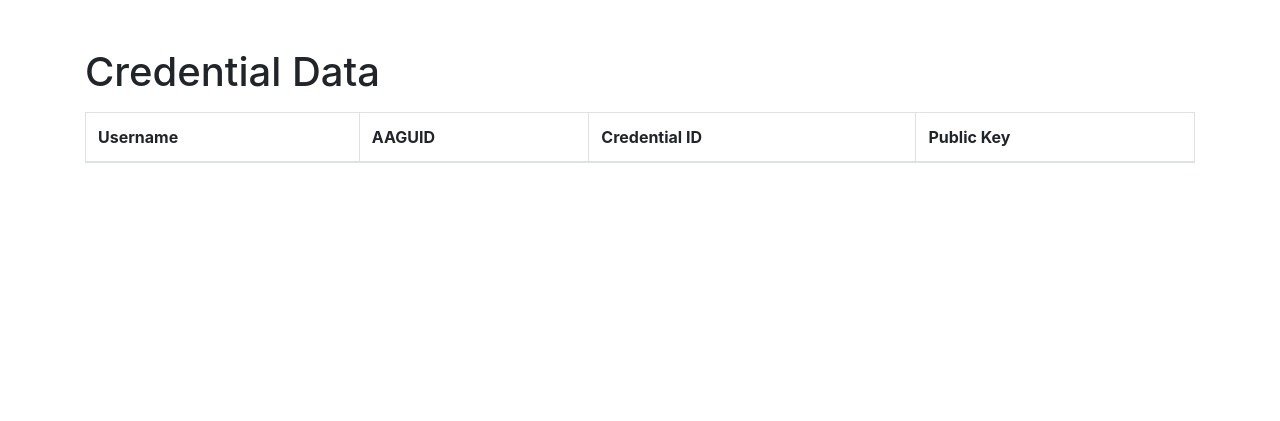
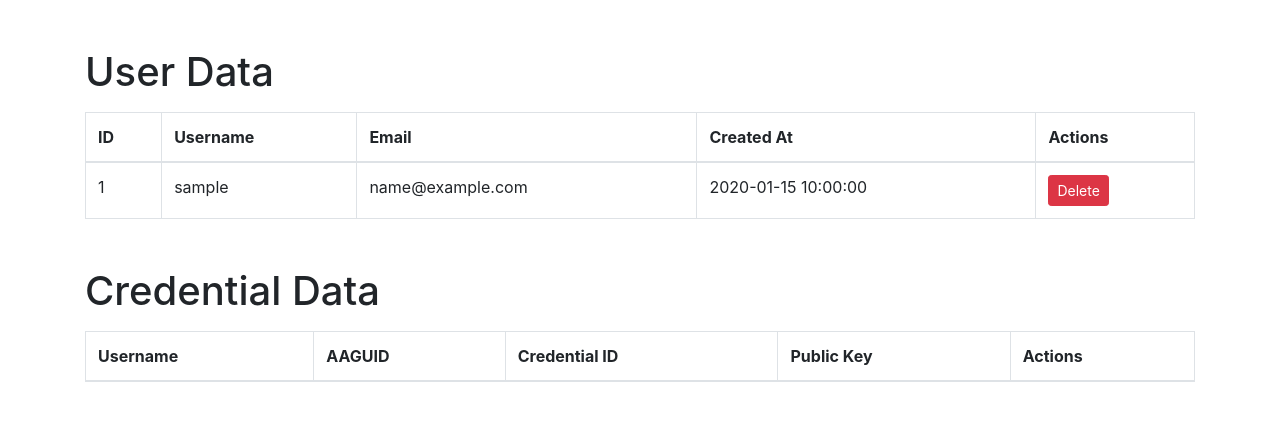
Before and after one commit to dizzysoup/non_web_protocal_zta, a Flask app: page / in a window 1280 px wide. Shown: the top 421 px of the page. Run offline with Flask 3, Linux system fonts and the light colour scheme; tables that the repository leaves empty hold one stand-in row (values such as "Sample post"); lists and menus that the app fills with data are empty; parts of the project's set-up code (start-up, migrations or seed data) failed here and were passed over; some libraries are stand-ins or nearby versions.

Commit message:
登入流程完成 pdp

```diff
--- a/PDP/fido2_server/app.py
+++ b/PDP/fido2_server/app.py
@@ -1,7 +1,9 @@
-from flask import Flask, jsonify, request , render_template
+from flask import Flask, jsonify, request , render_template, redirect , url_for
 from fido2.server import Fido2Server
 from dotenv import load_dotenv
-from fido2.webauthn import CollectedClientData , AttestationObject , AttestedCredentialData , AuthenticatorData
+from fido2.webauthn import CollectedClientData , AttestationObject , AttestedCredentialData , AuthenticatorData,Aaguid , PublicKeyCredentialDescriptor
+import fido2.cbor as cbor
+from transfer import credential_descriptor_transfer ,credential_descriptor_transfer_2
 from enum import Enum
 import logging
 import base64
@@ -10,7 +12,7 @@ import jwt
 import os
 from datetime import datetime , timedelta , timezone
 import mysql.connector
-from mysql.connector import errorcode
+
 
 app = Flask(__name__)
 app.secret_key = 'supersecretkey'
@@ -38,7 +40,7 @@ def handle_fido2_request():
     if username:
         with cnx.cursor() as cursor:
             # 查詢用戶資料
-            sql = "SELECT AAGUID, CredentialID, PublicKey FROM Users WHERE Username = %s"
+            sql = "SELECT aaguid, credential_id, public_key FROM credentialData WHERE username = %s"
             cursor.execute(sql, (username,))
             result = cursor.fetchone()
 
@@ -67,10 +69,13 @@ def home():
     cursor.execute(query)
     credentials = cursor.fetchall()
 
+    query = cursor.execute("SELECT * FROM users ")
+    users = cursor.fetchall()
+
     cursor.close()
     cnx.close()
 
-    return render_template('credentials.html', credentials=credentials)
+    return render_template('credentials.html', credentials=credentials, users=users)
 
 
 
@@ -88,6 +93,15 @@ def custom_serializer(obj):
     if isinstance(obj, Enum):
         return obj.value
     raise TypeError(f"Type {type(obj)} not serializable")
+
+def serialize_bytes(obj):
+    if isinstance(obj, bytes):
+        return base64.b64encode(obj).decode('utf-8')  # 將字節數據轉換為 base64 編碼的字符串
+    if isinstance(obj, dict):
+        return {k: serialize_bytes(v) for k, v in obj.items()}
+    if isinstance(obj, list):
+        return [serialize_bytes(v) for v in obj]
+    return obj
 
 # 生成JWT
 def generate_token(state , username):
@@ -107,6 +121,28 @@ def verify_token(token):
         return None
     except jwt.InvalidAudienceError:
         return None
+
+@app.route('/delete_user/<string:user_name>', methods=['POST'])
+def delete_user(user_name):
+    cnx = mysql.connector.connect(**db_config)
+    cursor = cnx.cursor()
+    sql = "DELETE FROM users where username = %s"
+    cursor.execute(sql,(user_name,))
+    cnx.commit()
+
+    cursor.close()
+    cnx.close()
+    return redirect("http://de.yunpoc.edu.tw:5000/")
+
+
+@app.route('/delete/<credential_id>', methods=['POST'])
+def delete_credential(credential_id):
+    cnx = mysql.connector.connect(**db_config)
+    cursor = cnx.cursor()
+    sql = "DELETE * FROM credentialData where aaguid = %s"
+    cursor.execute(sql,(credential_id,))
+
+    return redirect(url_for('/'))
 
 # POST 請求 註冊begin
 @app.route('/register/begin', methods=['POST'])
@@ -135,7 +171,6 @@ def post_data():
     }
     app.logger.info('Request Data : ' , data )
     return jsonify(data)
-
 
 # POST 請求 註冊 complete
 @app.route('/register/complete', methods=['POST'])
@@ -186,14 +221,11 @@ def post_complete_data():
             -3 : base64.urlsafe_b64decode(public_key.get('-3')) if isinstance(public_key.get('-3'), str) else public_key.get('-3'),
     }
 
-
-
     credential_data = AttestedCredentialData.create(
         aaguid = base64.urlsafe_b64decode(attestation_object['auth_data']['credential_data']['aaguid']),
         credential_id = base64.urlsafe_b64decode(attestation_object['auth_data']['credential_data']['credential_id']),
         public_key = {k: v for k, v in public_key.items() if v is not None}
     )
-
 
     auth_data = AuthenticatorData.create(
         base64.urlsafe_b64decode(attestation_object['auth_data']['rp_id_hash']),
@@ -222,13 +254,10 @@ def post_complete_data():
     (count , ) = cursor.fetchone()
 
     if count == 0 :
-
-
         public_key_dict = {k: v.hex() if isinstance(v, bytes) else v for k, v in auth_data.credential_data.public_key.items()}
         public_keys = json.dumps(public_key_dict)
-        app.logger.info("PublicKeys : %s" , public_keys)
         ADD_CREDENTIAL = ("INSERT INTO credentialData (aaguid , credential_id , public_key,username) VALUES (%s , %s ,%s , %s )")
-        cursor.execute(ADD_CREDENTIAL , (aaguid, auth_data.credential_data.credential_id.hex() , public_keys , username))
+        cursor.execute(ADD_CREDENTIAL , (aaguid, base64.b64encode(auth_data.credential_data.credential_id).decode("utf-8") , public_keys , username))
         cnx.commit()
         app.logger.info("Inserted new credential data.")
 
@@ -245,5 +274,111 @@ def post_complete_data():
         app.logger.error("使用者已被註冊")
         return jsonify(data)
 
+class PublicKeyCredentialType(Enum):
+    PUBLIC_KEY = 'public-key'
+
+# POST 請求 登入begin
+@app.route('/login/begin', methods=['POST'])
+def login_begin():
+    username = request.get_json()["username"]
+    agent_secret_key = os.getenv("AGENT_SECRET_KEY")
+    credential_descriptor = credential_descriptor_transfer(app ,username ) # 從資料庫讀取credentials
+    request_options , state = server.authenticate_begin([credential_descriptor], user_verification=uv)
+    app.logger.info("STATE : %s" , state)
+    types_list = [ cred["type"].value for cred in request_options["publicKey"]['allowCredentials']]
+    id_list = [ base64.b64encode(cred["id"]).decode('utf-8') for cred in request_options["publicKey"]['allowCredentials']]
+    transports_list = [
+        [transport.value for transport in cred["transports"]]
+        for cred in request_options["publicKey"]['allowCredentials']
+    ]
+
+    public_key = {
+        'challenge' : base64.b64encode(request_options["publicKey"]['challenge']).decode('utf-8') ,
+        'rpId' : request_options["publicKey"]['rpId'],
+        'allowCredentials' : [
+            {
+                'type' :   types_list,
+                'id' :id_list,
+                'transports' : transports_list
+            }
+        ],
+        'userVerification' : request_options["publicKey"]['userVerification']
+    }
+
+    payload = {
+        "public_key" : public_key,
+        "token" : state
+    }
+    app.logger.info('payload : %s ' , payload )
+    data = jwt.encode(payload,agent_secret_key , algorithm='HS256' )
+    app.logger.info('data : %s' , data)
+
+    data = {
+        'message': 'success!',
+        'data' : data
+    }
+    app.logger.info('Username : %s ' , username )
+
+    return jsonify(data) ,200
+
+
+
+@app.route('/login/complete', methods=['POST'])
+def login_complete():
+    posted_data  = request.get_json()
+    app.logger.info("Receiveeee : %s" , posted_data)
+    agent_secret_key = os.getenv("AGENT_SECRET_KEY")
+
+    data = jwt.decode(posted_data["token"] ,agent_secret_key, algorithms="HS256")
+    app.logger.info("Receive : %s" , data["payload"])
+
+
+    credentials = credential_descriptor_transfer_2(app ,data["username"] )
+    state = data["state"]
+    credential_id = base64.b64decode(data["payload"]["credential_id"])
+    client_data = data["payload"]["client_data"]
+    client_data = CollectedClientData.create(
+        client_data['type'],
+        base64.b64decode(client_data['challenge']),
+        client_data['origin'],
+        client_data['cross_origin'] == 'True'
+    )
+
+
+    authenticator_data = data["payload"]["authenticator_data"]
+
+
+    credential_data = authenticator_data.get('credential_data')
+
+    if credential_data is None:
+        credential_data = b''
+    extensions = authenticator_data.get('extensions', None)
+    if extensions is not None:
+        extensions = cbor.dumps(extensions)
+
+    authenticator_data =  AuthenticatorData.create(
+        base64.b64decode(authenticator_data['rp_id_hash']) ,
+        authenticator_data['flags'],
+        authenticator_data['counter'],
+        credential_data,
+        extensions
+    )
+
+    signature = base64.b64decode(data["payload"]["signature"])
+    app.logger.info("credentials : %s" , credentials)
+    res = server.authenticate_complete(
+        state ,
+        [credentials],
+        credential_id,
+        client_data,
+        authenticator_data,
+        signature
+    )
+    app.logger.info("Res : %s" , res)
+    data = {
+        'message': 'success!'  ,
+        'data' : '登入成功!'
+    }
+    return jsonify(data) ,200
 if __name__ == '__main__':
     app.run(debug=True, host='0.0.0.0')
--- a/PDP/fido2_server/fido2/server.py
+++ b/PDP/fido2_server/fido2/server.py
@@ -430,7 +430,7 @@ class Fido2Server:
                     raise ValueError("Invalid signature.")
                 logger.info(f"Credential authenticated: {credential_id.hex()}")
                 return cred
-        raise ValueError("Unknown credential ID.")
+        raise ValueError(credential_id, cred.credential_id)
 
     @staticmethod
     def _make_internal_state(
--- a/PDP/fido2_server/templates/credentials.html
+++ b/PDP/fido2_server/templates/credentials.html
@@ -3,11 +3,40 @@
 <head>
     <meta charset="UTF-8">
     <meta name="viewport" content="width=device-width, initial-scale=1.0">
-    <title>Credentials</title>
+    <title>Credentials and Users</title>
     <link rel="stylesheet" href="https://stackpath.bootstrapcdn.com/bootstrap/4.5.2/css/bootstrap.min.css">
 </head>
 <body>
     <div class="container">
+        <h1 class="mt-5">User Data</h1>
+        <table class="table table-bordered mt-3">
+            <thead>
+                <tr>
+                    <th>ID</th>
+                    <th>Username</th>
+                    <th>Email</th>
+                    <th>Created At</th>
+                    <th>Actions</th>
+                </tr>
+            </thead>
+            <tbody>
+                {% for user in users %}
+                <tr>
+                    <td>{{ user.id }}</td>
+                    <td>{{ user.username }}</td>
+                    <td>{{ user.email }}</td>
+                    <td>{{ user.created_at }}</td>
+                    <td>
+                        <form action="{{ url_for('delete_user', user_name=user.username) }}" method="POST" style="display:inline;">
+                            <button type="submit" class="btn btn-danger btn-sm" onclick="return confirm('Are you sure you want to delete this user?');">Delete</button>
+                        </form>
+                    </td>
+                </tr>
+                {% endfor %}
+            </tbody>
+        </table>
+
+
         <h1 class="mt-5">Credential Data</h1>
         <table class="table table-bordered mt-3">
             <thead>
@@ -16,6 +45,7 @@
                     <th>AAGUID</th>
                     <th>Credential ID</th>
                     <th>Public Key</th>
+                    <th>Actions</th>
                 </tr>
             </thead>
             <tbody>
@@ -25,10 +55,17 @@
                     <td>{{ credential.aaguid }}</td>
                     <td>{{ credential.credential_id }}</td>
                     <td>{{ credential.public_key }}</td>
+                    <td>
+                        <form action="{{ url_for('delete_credential', credential_id=credential.credential_id) }}" method="POST" style="display:inline;">
+                            <button type="submit" class="btn btn-danger btn-sm" onclick="return confirm('Are you sure you want to delete this item?');">Delete</button>
+                        </form>
+                    </td>
                 </tr>
                 {% endfor %}
             </tbody>
         </table>
+
+
     </div>
 </body>
 </html>
--- a/PDP/init.sql
+++ b/PDP/init.sql
@@ -21,7 +21,7 @@ CREATE TABLE IF NOT EXISTS users (
 -- 創建 credentialData 表
 CREATE TABLE IF NOT EXISTS credentialData (
   aaguid CHAR(36),
-  credential_id BLOB NOT NULL,
+  credential_id VARCHAR(255) NOT NULL,
   public_key JSON NOT NULL,
   username VARCHAR(50),
   PRIMARY KEY (aaguid , username ),
--- a/PDP/pdp_server/routes/users.js
+++ b/PDP/pdp_server/routes/users.js
@@ -2,7 +2,6 @@ var express = require('express');
 var router = express.Router();
 const axios = require('axios');
 
-let usernames = [];
 /* GET users listing. */
 router.get('/', function(req, res, next) {
   res.send('respond with a resource???');
```
Also changed, not shown: PDP/fido2_server/transfer.py (added, +67 -0 lines), PDP/pdp_server/routes/fido.js (+28 -2 lines), 1 other file. Lines whose indentation alone changed are shown as unchanged.
